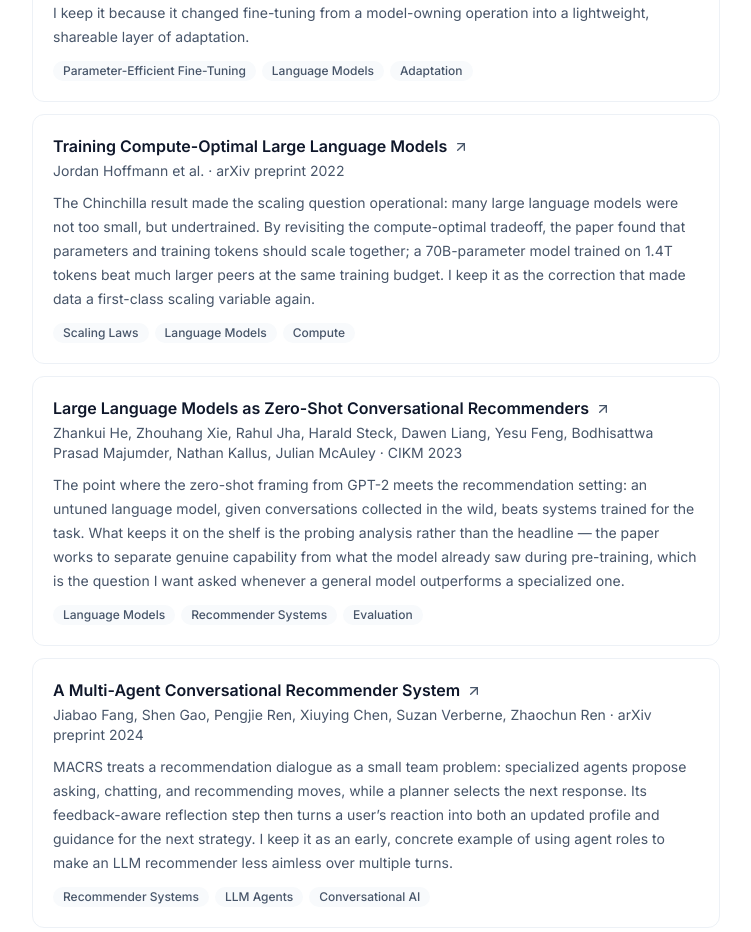
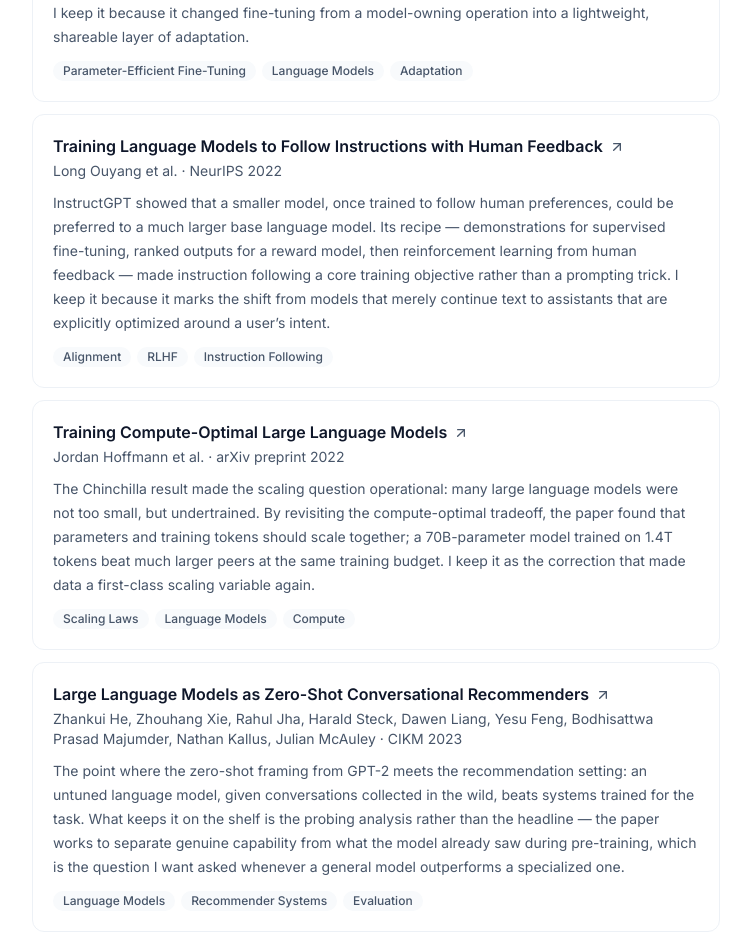
Before and after one commit to TahseenSust/tahseen, a Next.js app: page /paper-shelf in a window 1280 px wide. Shown: the part 3040-3972 px from the top of the page, without its empty margins (264-1015 px from the left). Built offline with nearby package versions, Linux system fonts and the light colour scheme.

Commit message:
Add InstructGPT paper to papers data

```diff
--- a/src/data/papers.ts
+++ b/src/data/papers.ts
@@ -128,6 +128,16 @@
     tags: ["Parameter-Efficient Fine-Tuning", "Language Models", "Adaptation"],
   },
   {
+    title: "Training Language Models to Follow Instructions with Human Feedback",
+    authors: "Long Ouyang et al.",
+    venue: "NeurIPS",
+    year: "2022",
+    url: "https://arxiv.org/pdf/2203.02155",
+    note:
+      "InstructGPT showed that a smaller model, once trained to follow human preferences, could be preferred to a much larger base language model. Its recipe — demonstrations for supervised fine-tuning, ranked outputs for a reward model, then reinforcement learning from human feedback — made instruction following a core training objective rather than a prompting trick. I keep it because it marks the shift from models that merely continue text to assistants that are explicitly optimized around a user’s intent.",
+    tags: ["Alignment", "RLHF", "Instruction Following"],
+  },
+  {
     title: "Training Compute-Optimal Large Language Models",
     authors: "Jordan Hoffmann et al.",
     venue: "arXiv preprint",
```
